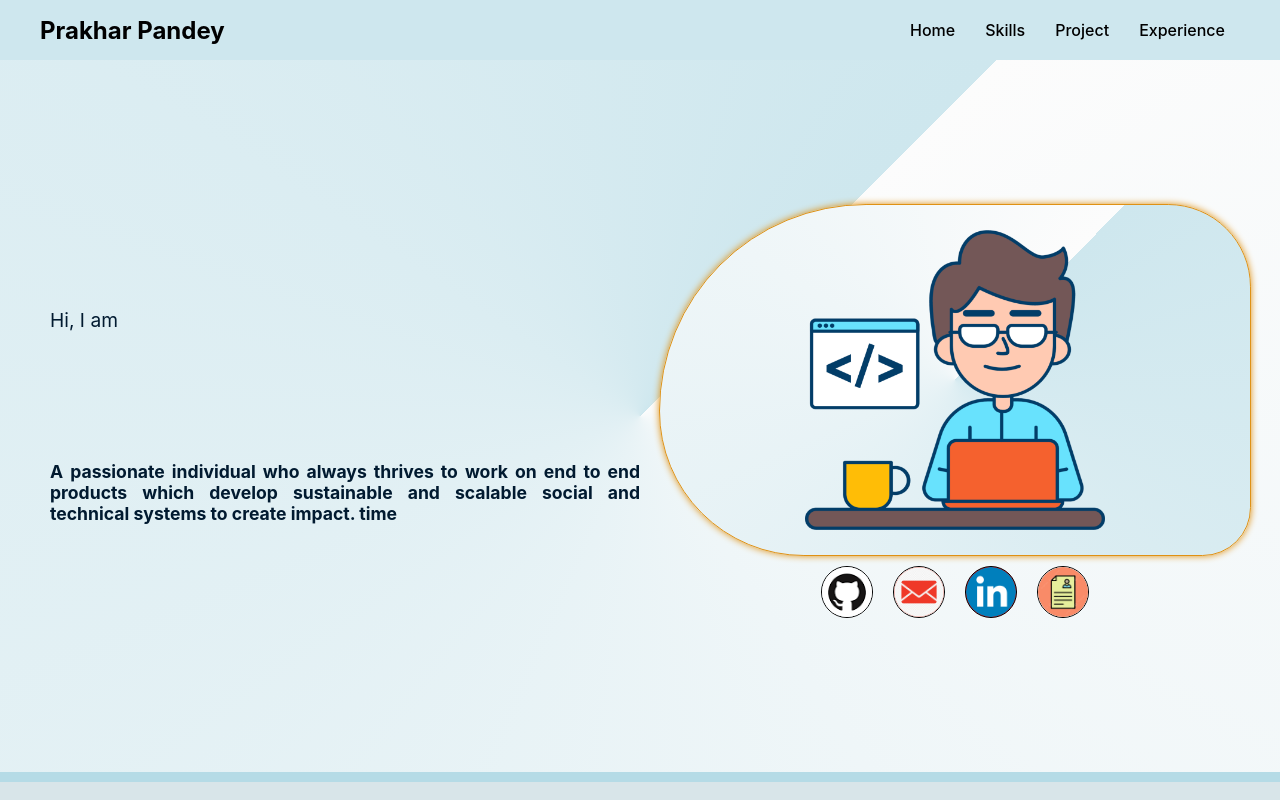
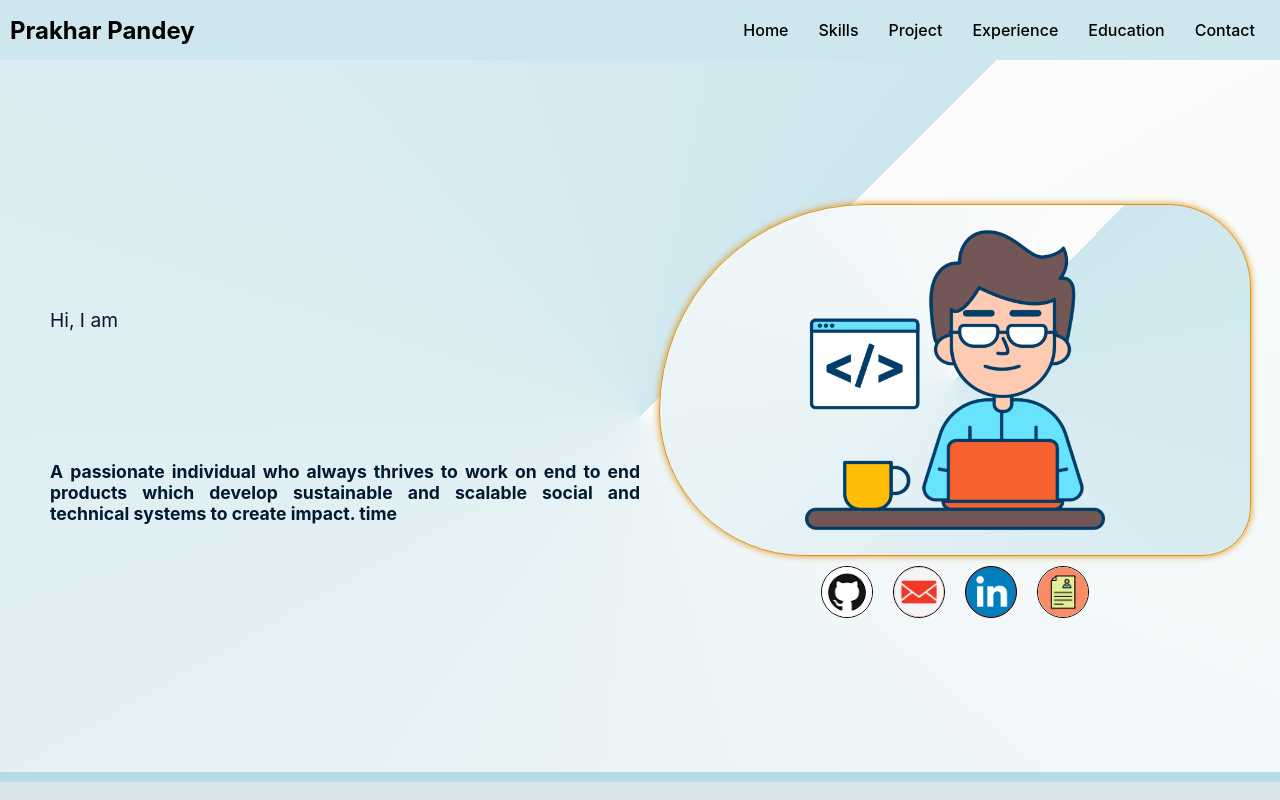
Before and after one commit to joinprakhar/frontend, a React (Create React App) app: page / in a window 1280 px wide. Shown: the top 800 px of the page. Built offline with nearby package versions, Linux system fonts and the light colour scheme.

Commit message:
some changes

```diff
--- a/src/App.css
+++ b/src/App.css
@@ -64,6 +64,21 @@ body {
   margin-top: 10px;
   padding: 20px;
 }
+.contact {
+  display: flex;
+  justify-content: center;
+  align-items: center;
+  width: 100%;
+  min-height: 50vh;
+}
+
+.contact-social,
+.contact-img {
+  display: flex;
+  justify-content: center;
+  align-items: center;
+  width: 50%;
+}
 
 @media (max-width: 768px) {
   .heading-cont-key {
--- a/src/Component/CSS/Education.css
+++ b/src/Component/CSS/Education.css
@@ -1,5 +1,6 @@
 .edu-main-cont {
   display: flex;
+  /* min-height: 70vh; */
 }
 /* .edu-main-cont :hover {
   border: 1px solid black;
--- a/src/Component/CSS/Navbar.css
+++ b/src/Component/CSS/Navbar.css
@@ -17,13 +17,14 @@ a {
   color: #000000;
   padding: 10px 0;
   z-index: 2;
+  width: 100%;
 }
 
 .navbar-container {
   display: flex;
   align-items: center;
   justify-content: space-between;
-  max-width: 1200px;
+  /* width: 100%; */
   margin: 0 auto;
   padding: 0 10px;
 }
--- a/src/Component/Navbar.jsx
+++ b/src/Component/Navbar.jsx
@@ -6,6 +6,10 @@ import Projects from "./Projects";
 import Experience from "./Experience";
 import WhatIDo from "./WhatIDo";
 import Education from "./Education";
+import email from "../assets/email.png";
+import github from "../assets/github.png";
+import linkedin from "../assets/linkedin.png";
+import resume from "../assets/resume.png";
 
 const Navbar = () => {
   const headerRef = useRef(null);
@@ -73,6 +77,16 @@ const Navbar = () => {
               link="experience"
               scrollToProjects={scrollToProjects}
             />
+            <NavItem
+              title="Education"
+              link="education"
+              scrollToProjects={scrollToProjects}
+            />
+            <NavItem
+              title="Contact"
+              link="contact"
+              scrollToProjects={scrollToProjects}
+            />
 
             {/* <NavItem title="Services">
               <DropdownItem title="Service 1" link="/service1" />
@@ -87,9 +101,7 @@ const Navbar = () => {
         <Banner />
       </div>
       <div className="heading-cont-key">
-        <h2 id="experience" className="heading-div">
-          What I Do?
-        </h2>
+        <h2 className="heading-div">What I Do?</h2>
       </div>
       <WhatIDo />
       <div className="heading-cont-key">
@@ -132,11 +144,45 @@ const Navbar = () => {
       </h3>
       <Projects />
       <div className="heading-cont-key">
-        <h2 id="experience" className="heading-div">
+        <h2 id="education" className="heading-div">
           Education, Certification and Awards
         </h2>
       </div>
       <Education />
+      <div className="heading-cont-key">
+        <h2 id="contact" className="heading-div">
+          Contact
+        </h2>
+        <p className="heading-cont-div">
+          I am available on almost every social media. You can message me, I
+          will reply within 24 hours. I can work upon Front-end , Back-end or
+          Full-Stack Development
+        </p>
+      </div>
+      <div className="contact">
+        {/* <div className="contact-img">
+          <img src="" alt="" />
+        </div> */}
+        <div className="contact-social">
+          <div className="social">
+            <a href="">
+              <img src={github} alt="img" className="icons" />
+            </a>
+            <a href="">
+              <img src={email} alt="img" className="icons" />
+            </a>
+            <a href="">
+              <img src={linkedin} alt="img" className="icons" />
+            </a>
+            <a href="">
+              <img src={resume} alt="img" className="icons" />
+            </a>
+          </div>
+        </div>
+      </div>
+      <h3 style={{ textAlign: "center", backgroundColor: " #b5dbe6" }}>
+        Made with ❤️ by Prakhar Pandey
+      </h3>
     </>
   );
 };
```
